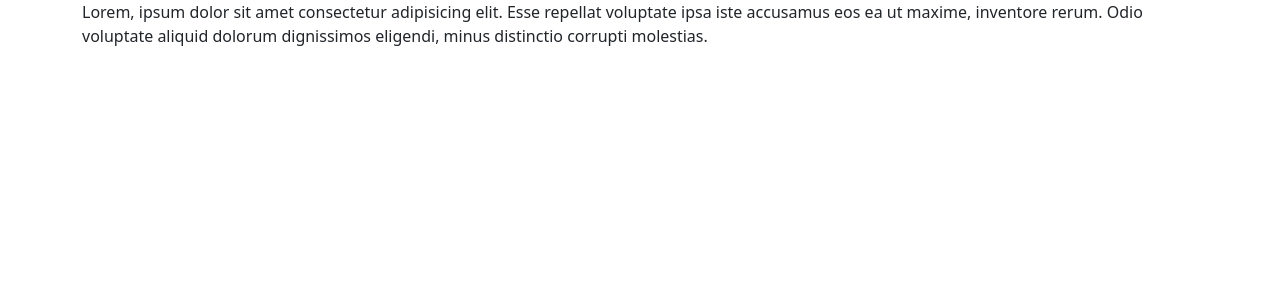
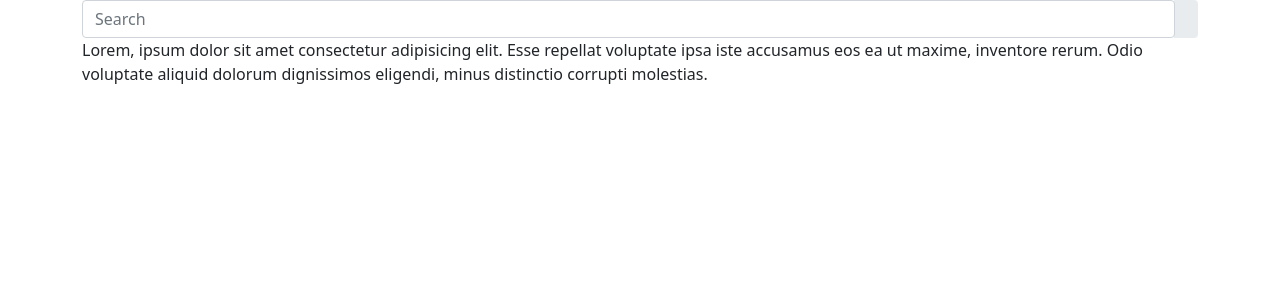
Before and after one commit to yubinhu/AirbnbAnalyzer, a Flask app: page / in a window 1280 px wide. Shown: the part 56-356 px from the top of the page. Run offline with Flask 2, Linux system fonts and the light colour scheme; some libraries are stand-ins or nearby versions.

Commit message:
search bar

```diff
--- a/application/templates/index.html
+++ b/application/templates/index.html
@@ -1,5 +1,14 @@
 {% extends "layout.html" %}
 {% block content %}
+
+  <div class="input-group rounded">
+    <input type="search" class="form-control rounded" placeholder="Search" aria-label="Search"
+    aria-describedby="search-addon" />
+    <span class="input-group-text border-0" id="search-addon">
+      <i class="fas fa-search"></i>
+    </span>
+  </div>
+
   <div id='chart' class='chart'”></div>
   <p>Lorem, ipsum dolor sit amet consectetur adipisicing elit. Esse repellat voluptate ipsa iste accusamus eos ea ut maxime, inventore rerum. Odio voluptate aliquid dolorum dignissimos eligendi, minus distinctio corrupti molestias.</p>
   <script src='https://cdn.plot.ly/plotly-latest.min.js'></script>
--- a/application/templates/layout.html
+++ b/application/templates/layout.html
@@ -51,8 +51,14 @@
 
     <main>
         <div class="container">
-            {% block content %}
-            {% endblock %}
+            <div class="row">
+                <div class="col-md-12 col-sm-12 col-xm-12">
+                    <div class="ml-auto mr-auto">
+                        {% block content %}
+                        {% endblock %}
+                    </div>
+                </div>
+            </div>
         </div>
     </main>
 
```
